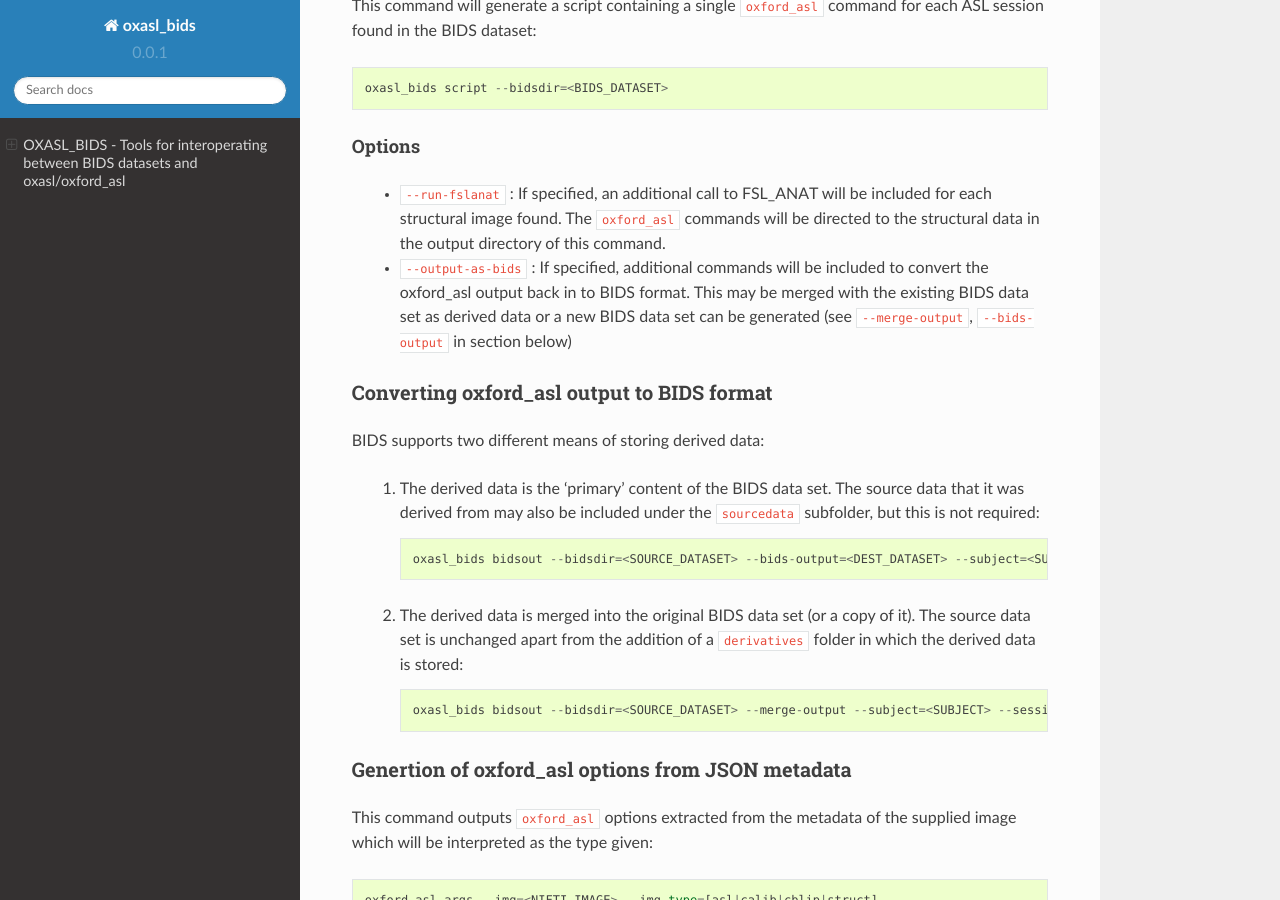
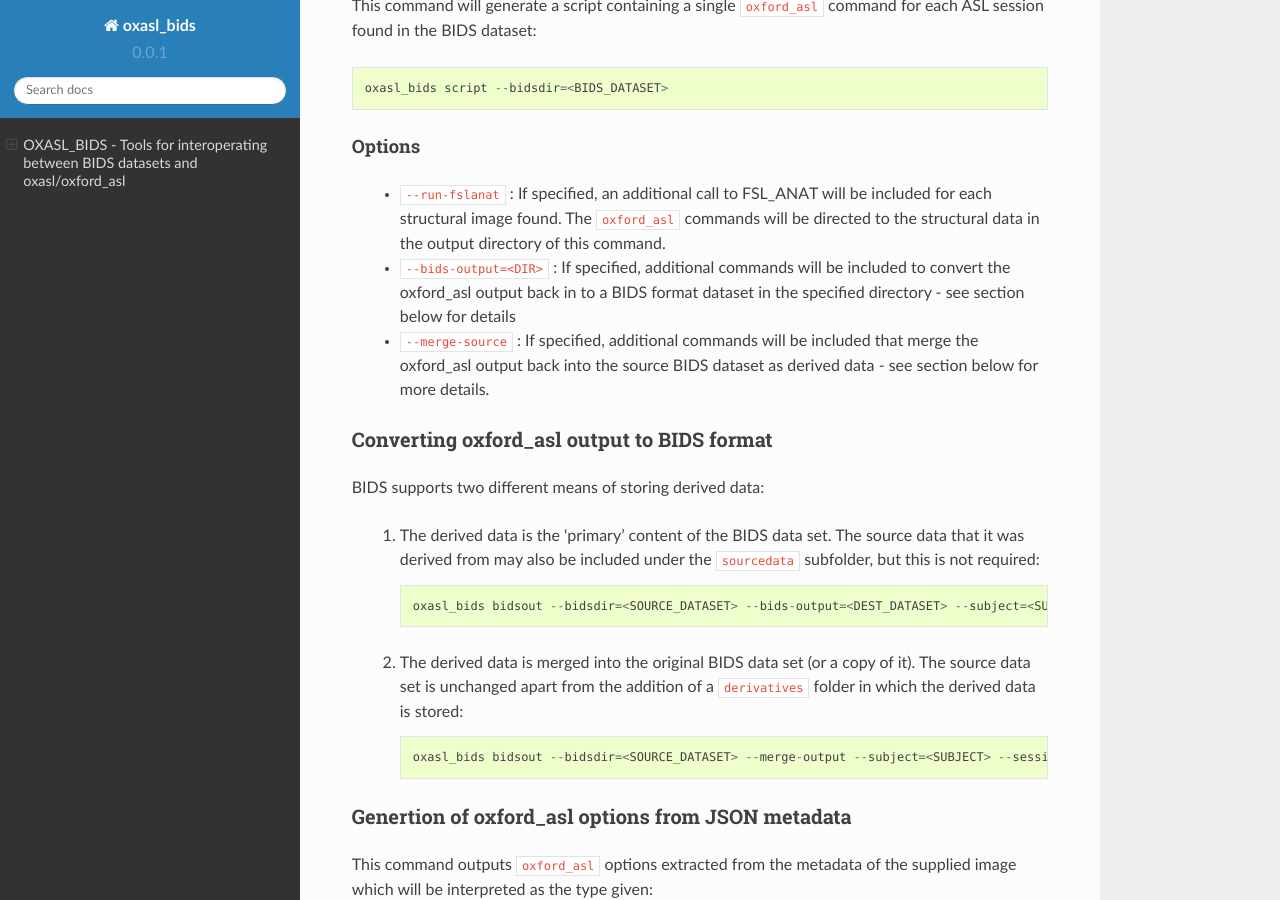
Before and after one commit to physimals/oxasl_bids, a Sphinx documentation site: the page built from doc/index.rst, in a window 1280 px wide and 900 px high, scrolled down 797 px. Built offline with Sphinx 7.4.7 and the Read the Docs theme 2.0.0, drawn with Linux system fonts in a browser that asks for light colours.

Commit message:
Updated for output options

```diff
--- a/doc/index.rst
+++ b/doc/index.rst
@@ -44,9 +44,10 @@ Options
  - ``--run-fslanat`` : If specified, an additional call to FSL_ANAT will be included for each structural
    image found. The ``oxford_asl`` commands will be directed to the structural data in the output directory
    of this command.
- - ``--output-as-bids`` : If specified, additional commands will be included to convert the oxford_asl output
-   back in to BIDS format. This may be merged with the existing BIDS data set as derived data or a new
-   BIDS data set can be generated (see ``--merge-output``, ``--bids-output`` in section below)
+ - ``--bids-output=<DIR>`` : If specified, additional commands will be included to convert the oxford_asl output
+   back in to a BIDS format dataset in the specified directory - see section below for details
+ - ``--merge-source`` : If specified, additional commands will be included that merge the oxford_asl output back
+   into the source BIDS dataset as derived data - see section below for more details.
 
 Converting oxford_asl output to BIDS format
 ~~~~~~~~~~~~~~~~~~~~~~~~~~~~~~~~~~~~~~~~~~~
```
